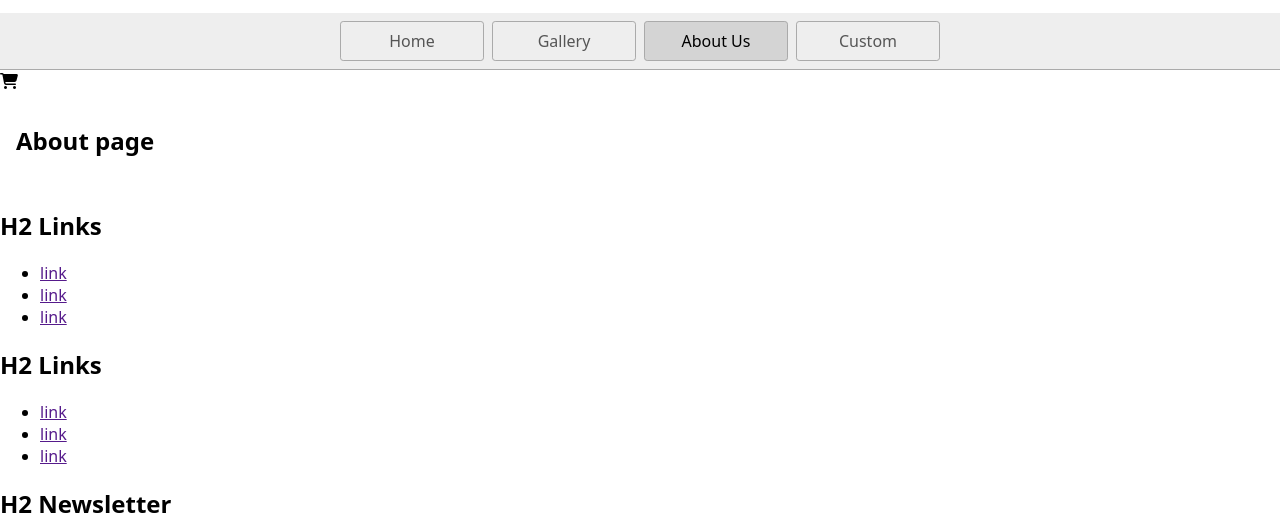
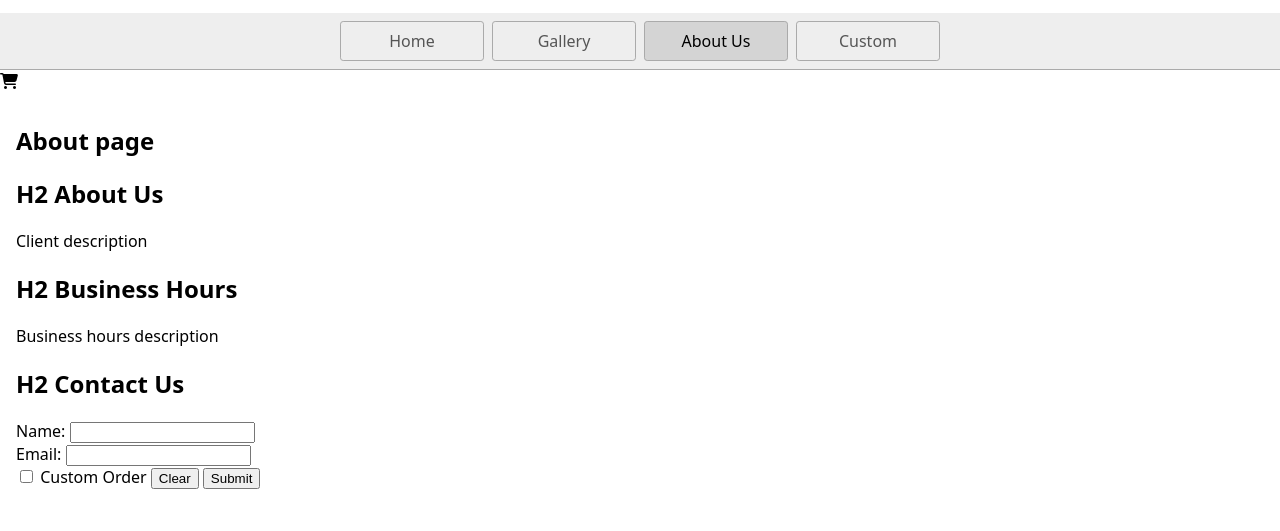
Before and after one commit to dev-NC/sophia-webdev-touchstone, a website: page about.html in a window 1280 px wide. Shown: the part 257-788 px from the top of the page. Drawn offline with Linux system fonts and the light colour scheme.

Commit message:
feat:  about us page main section implementation

```diff
--- a/about.html
+++ b/about.html
@@ -27,6 +27,41 @@
     </header>
     <main>
         <h1>About page</h1>
+        <section class="about-section">
+            <div class="flex-container">
+                <div class="about-us-content">
+                    <h2>H2 About Us</h2>
+                    <p>Client description</p>
+                </div>
+                <div class="business-hours-content">
+                    <h2>H2 Business Hours</h2>
+                    <p>Business hours description</p>
+                </div>
+                <div class="contact-us-content">
+                    <h2>H2 Contact Us</h2>
+                    <form action="" method="post" id="contact-us-form">
+                        <div>
+                            <label>Name:
+                                <input type="text" name="name" required>
+                            </label>
+                        </div>
+                        <div>
+                            <label>Email:
+                                <input type="email" name="email" required>
+                            </label>
+                        </div>
+                        <div>
+                            <label>
+                                <input type="checkbox" name="checkbox">
+                                Custom Order
+                            </label>
+                            <input type="reset" value="Clear">
+                            <input type="submit" value="Submit">
+                        </div>
+                    </form>
+                </div>
+            </div>
+        </section>
     </main>
     <footer>
         <div class="flex-container">
```
